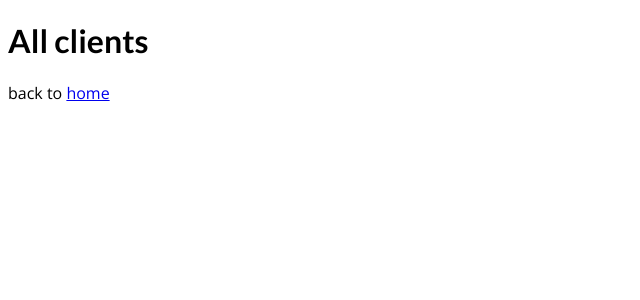
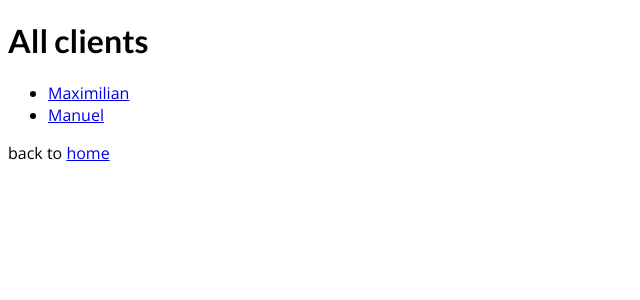
Before and after one commit to CloudBop/nextjs-routes-ex, a Next.js app: page /clients in a window 1280 px wide. Shown: the top 300 px of the page, without its empty margins (0-640 px from the left). Built offline with nearby package versions, Linux system fonts and the light colour scheme.

Commit message:
added links for clients + dynamic routes

```diff
--- a/pages/clients/index.js
+++ b/pages/clients/index.js
@@ -1,8 +1,28 @@
 import Link from 'next/link'
 function ClientPage() {
+  const clients = [
+    { id: "max", name: "Maximilian" },
+    { id: "manu", name: "Manuel" },
+  ];
   return (
     <div>
       <h1>All clients</h1>
+
+      <ul>
+      {clients.map((client) => (
+        <li key={client.id}>
+          <Link
+            href={{
+              pathname: "/clients/[id]",
+              query: { id: client.id },
+            }}
+          >
+            {client.name}
+          </Link>
+        </li>
+      ))}
+    </ul>
+
       <p>back to <Link href={"/"}><a>home</a></Link></p>
     </div>
   )
```
Also changed, not shown: pages/clients/[id]/index.js (+19 -2 lines).
